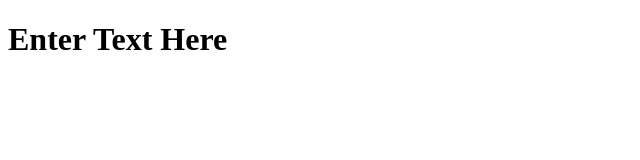
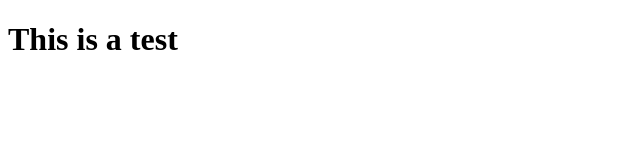
Before and after one commit to Edrice-Sediq23/BrainDump, a plain HTML site: page Braindump.html in a window 1280 px wide. Shown: the whole page, without its empty margins (0-640 px from the left). Drawn offline with Linux system fonts and the light colour scheme.

Commit message:
reset the origin?

```diff
--- a/Braindump.html
+++ b/Braindump.html
@@ -7,6 +7,6 @@
     <title>Document</title>
 </head>
 <body>
-    <h1>Enter Text Here</h1>
+    <h1>This is a test</h1>
 </body>
 </html>
```
Also changed, not shown: index.html (added), 1 other file.
